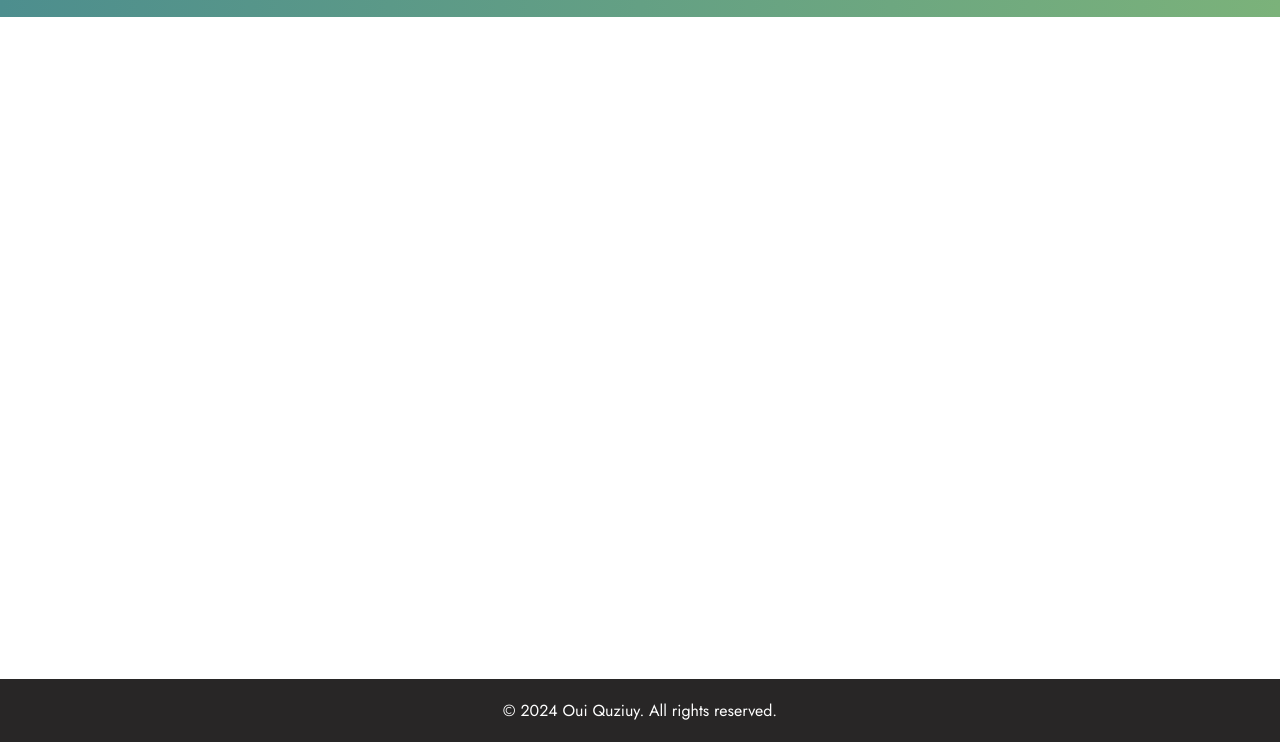
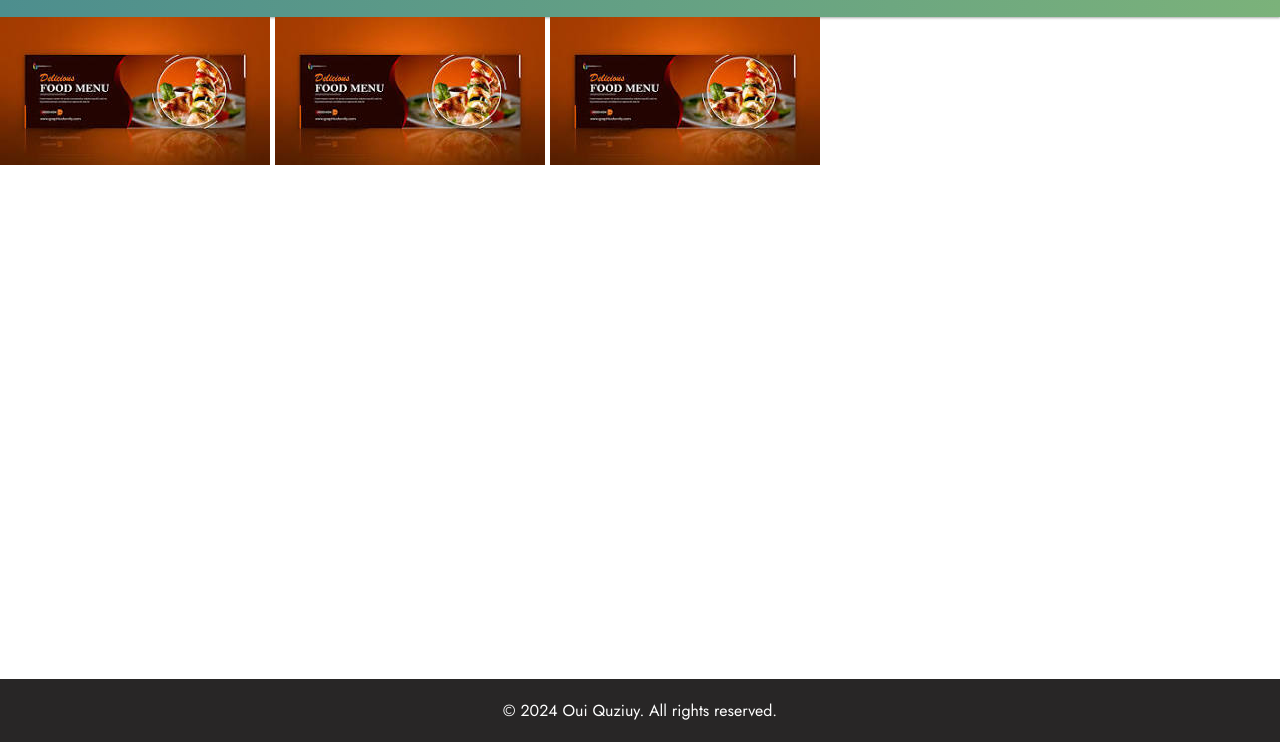
Before and after one commit to QW60/BeroepsQuizz, a plain HTML site: page index.html in a window 1280 px wide. Shown: the part 58-800 px from the top of the page. Drawn offline with Linux system fonts and the light colour scheme.

Commit message:
banner: unfinished state

```diff
--- a/index.html
+++ b/index.html
@@ -9,6 +9,7 @@
     <link href="https://fonts.googleapis.com/css2?family=Jost:ital,wght@0,100..900;1,100..900&display=swap" rel="stylesheet">
     <link rel="stylesheet" href="./style.css">
     <script src="./scripts/menu.js"></script>
+    <script src="./scripts/banner.js"></script>
     <title>OUI QUZIUY</title>
 </head>
 <body>
@@ -22,7 +23,12 @@
         <img onclick="openMenu()" src="./img/menu.svg">
     </header>
 
-
+<!-- Add this HTML code after the header -->
+<div class="banner">
+    <img class="banner-img" src="./img/download.jpeg" alt="Image 1">
+    <img class="banner-img" src="./img/download.jpeg" alt="Image 2">
+    <img class="banner-img" src="./img/download.jpeg" alt="Image 3">
+</div>
 
 <div class="footer">
 
```
Also changed, not shown: img/download.jpeg (added), scripts/banner.js (added), style.css (line endings or trailing spaces).
